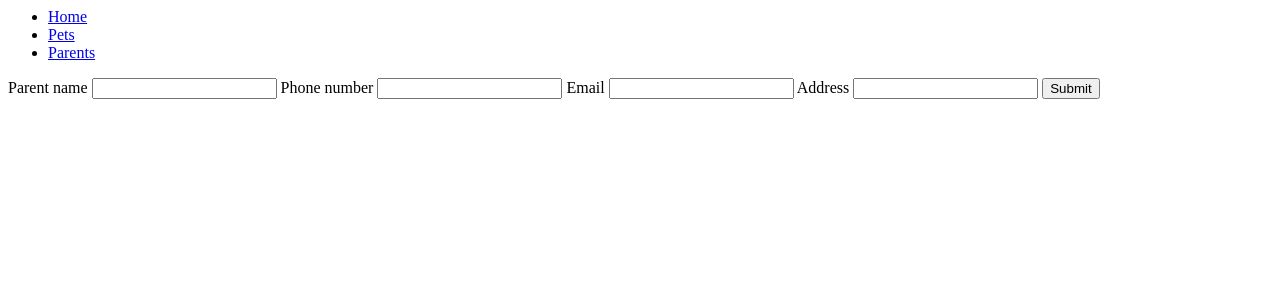
After one commit to Matt-Matthaiou/Vet_management_project, a Flask app: template templates/parents/edit.html in a window 1280 px wide. The commit adds this page. Shown: the top 300 px of the page. Run offline with Flask 2, Linux system fonts and the light colour scheme; the template is opened without the code that fills it, so the values that code supplies are empty.

Commit message:
created edit for parents

```diff
--- a/repos/parent_repo.py
+++ b/repos/parent_repo.py
@@ -54,3 +54,8 @@ def pets(id):
         pet = Pet(row['name'], row['dob'],row['species'], parent, doctor, row['treatment_notes'], row['id'])
         pets.append(pet)
     return pets
+
+def update(parent):
+    sql = "UPDATE parents SET (name, phone, email, address) = (%s, %s, %s, %s) WHERE id = %s"
+    values = [parent.name, parent.phone, parent.email, parent.address, parent.id]
+    run_sql(sql, values)
--- /dev/null
+++ b/templates/parents/edit.html
@@ -0,0 +1,15 @@
+{%extends 'base.html'%} {%block content%}
+<form action='/parents/edit/{{parent.id}}' method='post'>
+    <label for='name'>Parent name</label>
+    <input type='text' name='name' id='parent_name' value='{{parent.name}}' required>
+    <label for='phone'>Phone number</label>
+    <input type='text' name='phone' id='parent_phone' value='{{parent.phone}}' required>
+    <label for='email'>Email</label>
+    <input type='text' name='email' id='parent_email' value='{{parent.email}}'>
+    <label for='address'>Address</label>
+    <input type='text' name='address' id='parent_address' value='{{parent.address}}'>
+
+    <button type='submit'>Submit</button>
+</form>
+
+{%endblock%}
--- a/templates/parents/new_parent.html
+++ b/templates/parents/new_parent.html
@@ -2,9 +2,9 @@
 
 <form action='/parents/new' method='post'>
     <label for='name'>Parent name</label>
-    <input type='text' name='name' id='parent_name'>
+    <input type='text' name='name' id='parent_name' required>
     <label for='phone'>Phone number</label>
-    <input type='text' name='phone' id='parent_phone'>
+    <input type='text' name='phone' id='parent_phone' required>
     <label for='email'>Email</label>
     <input type='text' name='email' id='parent_email'>
     <label for='address'>Address</label>
--- a/templates/parents/show.html
+++ b/templates/parents/show.html
@@ -4,6 +4,6 @@
 <p><b>Phone: </b>{{parent.phone}}</p>
 <p><b>Email: </b>{{parent.email}}</p>
 <p><b>Address: </b>{{parent.address}}</p>
-<button>Edit</button> <button>Delete</button>
+<a href=/parents/edit/{{parent.id}}><button >Edit</button></a> <button>Delete</button>
 
 {%endblock%}
```
Also changed, not shown: controllers/parent_controller.py (+11 -0 lines).
